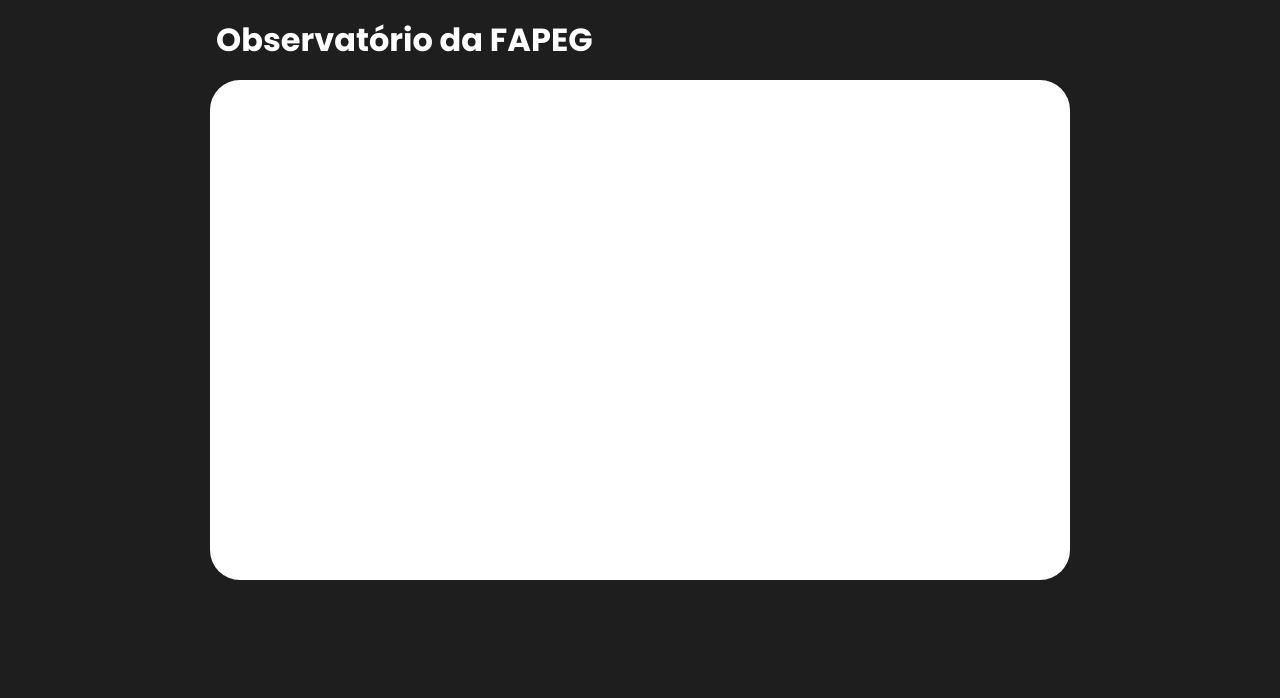
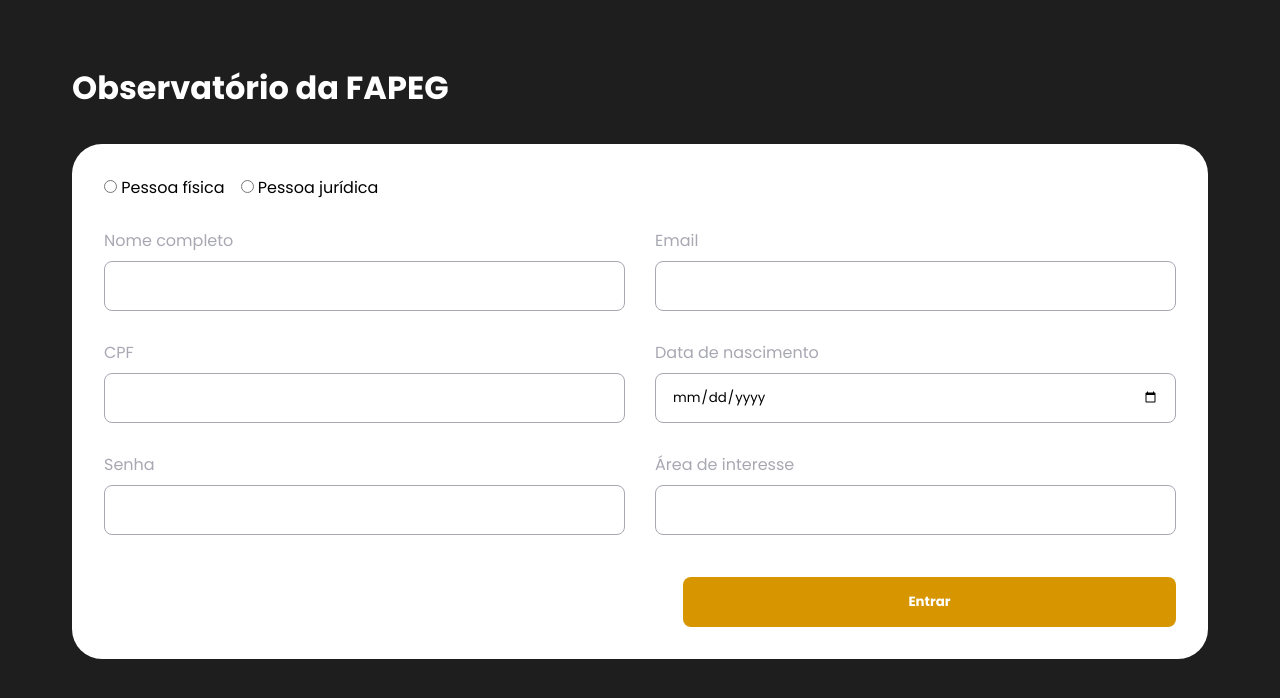
Before and after one commit to RT-SI-FAPEG/fapeg-frontend, an Angular app: page /register in a window 1280 px wide. Shown: the top 698 px of the page. Built offline with nearby package versions, Linux system fonts and the light colour scheme.

Commit message:
add screen register

```diff
--- a/src/app/pages/login/login.component.scss
+++ b/src/app/pages/login/login.component.scss
@@ -49,20 +49,6 @@
   }
 }
 
-.input_container {
-  color: var(--neutral-900);
-  display: flex;
-  flex-direction: column;
-  gap: 0.5rem;
-
-  input {
-    height: 3.125rem;
-
-    border: 1px solid var(--neutral-900);
-    border-radius: 8px;
-  }
-}
-
 .password_link {
   color: var(--neutral-100);
   display: inline-block;
@@ -78,18 +64,3 @@
     margin-top: 0.875rem;
   }
 }
-
-.button {
-  border-radius: 8px;
-  color: var(--white);
-  background-color: var(--primary-900);
-  border: 0;
-  cursor: pointer;
-  height: 3.125rem;
-  font-weight: 600;
-  transition: filter 0.3s;
-
-  &:hover {
-    filter: brightness(0.9);
-  }
-}
--- a/src/app/pages/register/register.component.html
+++ b/src/app/pages/register/register.component.html
@@ -1,8 +1,54 @@
 <div class="container">
+  <div class="cuca">
     <h1>Observatório da FAPEG</h1>
     <div class="register-container">
-        <div class="register-form">
+      <div class="container-type-person">
+        <label>
+          <input type="radio" name="type-person" />
+          Pessoa física
+        </label>
 
-        </div>
+        <label>
+          <input type="radio" name="type-person" />
+          Pessoa jurídica
+        </label>
+      </div>
+
+      <div class="container-inputs">
+        <label class="input_container">
+          Nome completo
+          <input type="text" formControlName="password" />
+        </label>
+
+        <label class="input_container">
+          Email
+          <input type="email" formControlName="password" />
+        </label>
+
+        <label class="input_container">
+          CPF
+          <input type="text" formControlName="password" />
+        </label>
+
+        <label class="input_container">
+          Data de nascimento
+          <input type="date" formControlName="password" />
+        </label>
+
+        <label class="input_container">
+          Senha
+          <input type="password" formControlName="password" />
+        </label>
+
+        <label class="input_container">
+          Área de interesse
+          <input type="text" formControlName="password" />
+        </label>
+      </div>
+
+      <div class="container-button">
+        <button class="button" type="submit">Entrar</button>
+      </div>
     </div>
+  </div>
 </div>
--- a/src/app/pages/register/register.component.scss
+++ b/src/app/pages/register/register.component.scss
@@ -3,27 +3,61 @@
 }
 
 .container {
-    background-color: #1E1E1E;
-    height: 100vh;
+  background-color: #1e1e1e;
+  min-height: 100vh;
   width: 100vw;
 
   h1 {
-        padding: 1rem;
-        margin-left: 200px;
     color: white;
+    margin-block: 2rem;
+    display: inline-block;
   }
 
   .register-container {
+    // height: 500px;
+    background-color: #ffffff !important;
+    border-radius: 30px;
+    padding: 2rem;
+
+    .container-type-person {
+      margin-bottom: 29px;
       display: flex;
-        justify-content: center;
-        flex-direction: row;
       align-items: center;
+      gap: 1rem;
+    }
 
-        .register-form {
-            width: 860px;
-            height: 500px;
-            background-color: #FFFFFF !important;
-            border-radius: 30px;
+    .container-inputs {
+      display: flex;
+      flex-wrap: wrap;
+      gap: 30px;
+
+      .input_container {
+        flex: 1 0 46%;
+      }
+
+      @media (max-width: 768px) {
+        .input_container {
+          flex: 1 0 100%;
         }
       }
     }
+
+    .container-button {
+      display: flex;
+      align-items: center;
+      justify-content: flex-end;
+      margin-top: 42px;
+
+      .button {
+        flex: 1 0 46%;
+        max-width: 46%;
+      }
+    }
+  }
+}
+
+.cuca {
+  max-width: 1200px;
+  margin: 0 auto;
+  padding: 2rem;
+}
--- a/src/styles.scss
+++ b/src/styles.scss
@@ -10,6 +10,7 @@
 textarea,
 button {
   font-family: inherit;
+  line-height: inherit;
 }
 
 body,
@@ -28,3 +29,34 @@
 
   --white: #fff;
 }
+
+.input_container {
+  color: var(--neutral-900);
+  display: flex;
+  flex-direction: column;
+  gap: 0.5rem;
+
+  input {
+    height: 3.125rem;
+    width: 100%;
+    padding: 1rem;
+
+    border: 1px solid var(--neutral-900);
+    border-radius: 8px;
+  }
+}
+
+.button {
+  border-radius: 8px;
+  color: var(--white);
+  background-color: var(--primary-900);
+  border: 0;
+  cursor: pointer;
+  height: 3.125rem;
+  font-weight: 600;
+  transition: filter 0.3s;
+
+  &:hover {
+    filter: brightness(0.9);
+  }
+}
```
Lines whose indentation alone changed are shown as unchanged.
